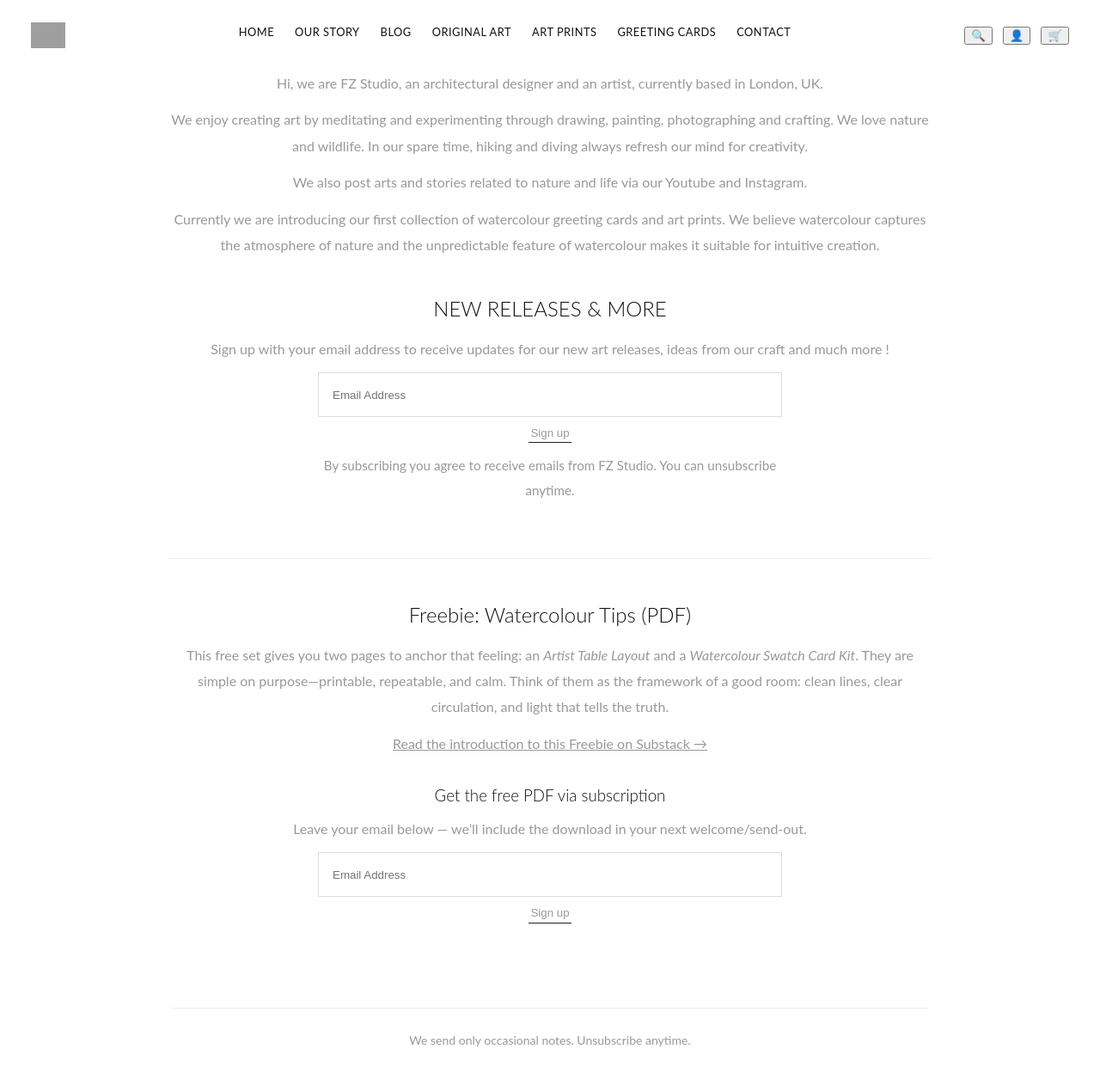
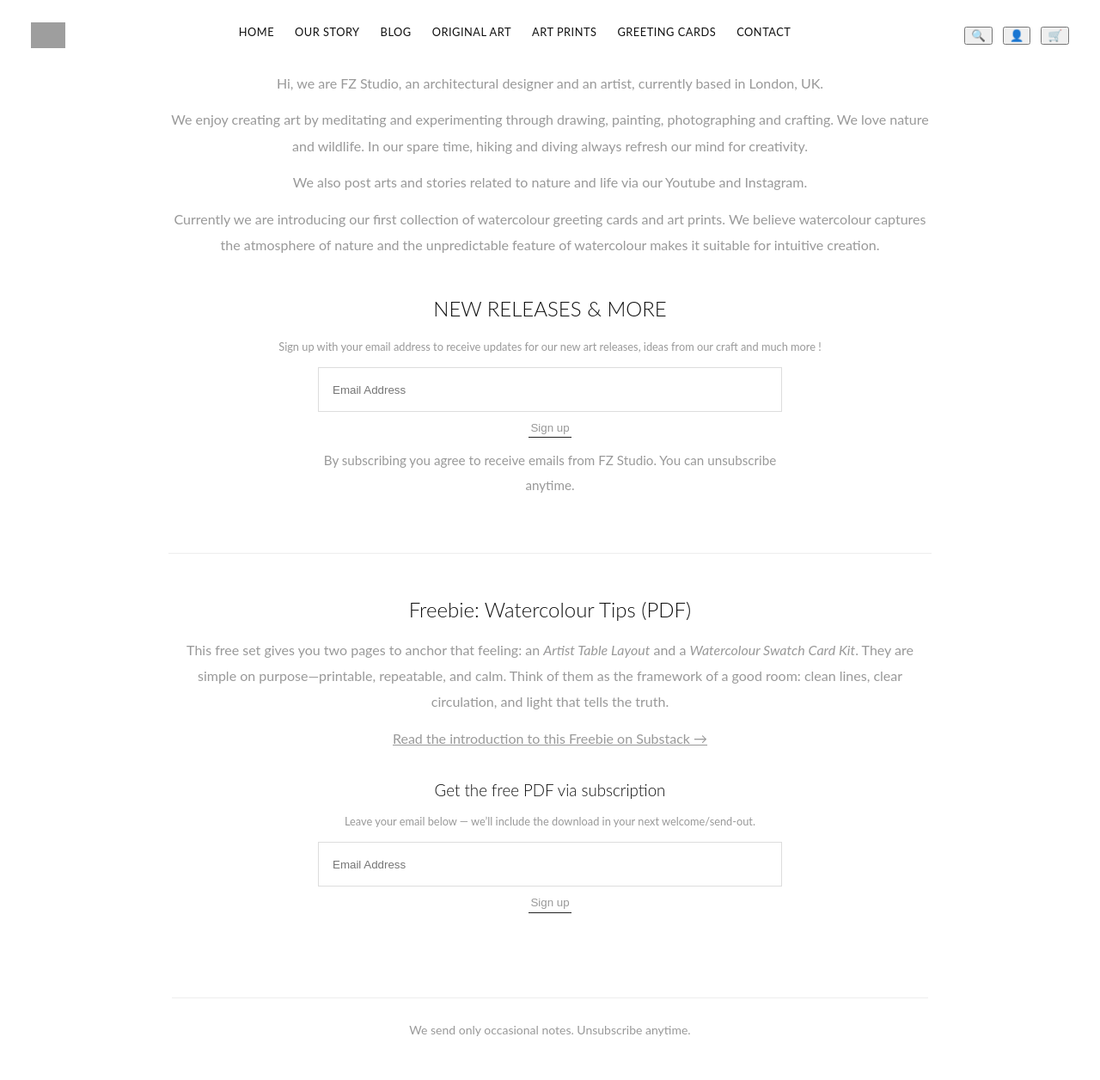
Before and after one commit to Leondecoding/Leondecoding.github.io, a Jekyll site: the page built from our-story.html, in a window 1280 px wide and 1287 px high. Shown: the top 1256 px of the window at 86% size. Built offline with Jekyll 4.4.1, drawn with Linux system fonts in a browser that asks for light colours; grey boxes are pictures that could not be loaded.

Commit message:
Update main.scss

```diff
--- a/assets/css/main.scss
+++ b/assets/css/main.scss
@@ -293,7 +293,7 @@ body {
 
 /* Our Story 页里，两句 email 说明文字的字号 */
 #our-story-page .signup-note {
-  font-size: 1rem;      /* 跟按钮里的 “Sign up” 差不多大 */
+  font-size: 0.8rem;      /* 跟按钮里的 “Sign up” 差不多大 */
   font-weight: 400;     /* 确保是正常粗细，不会变粗 */
 }
 
```
